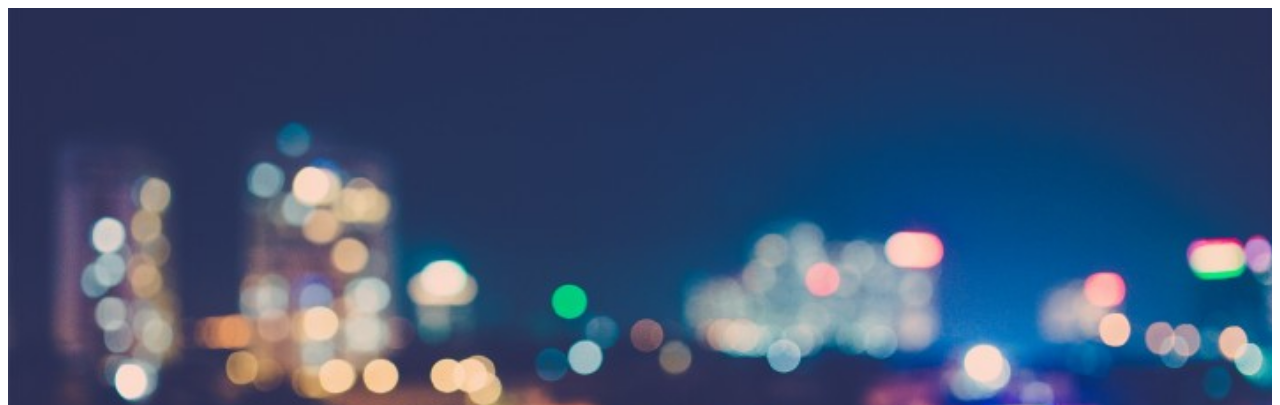
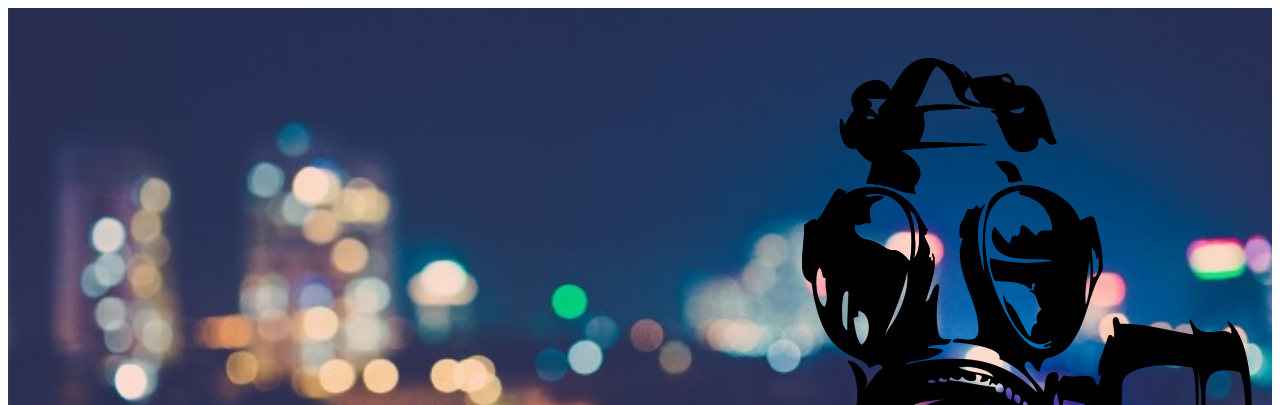
Before and after one commit to nicolenelson/website, a plain HTML site: page index.html in a window 1280 px wide. Shown: the top 405 px of the page. Drawn offline with Linux system fonts and the light colour scheme.

Commit message:
added gas mask

```diff
--- a/index.css
+++ b/index.css
@@ -25,6 +25,15 @@ body{
   margin-left: 40px;
 }
 
+.gas_mask{
+  position: absolute;
+  height: 200px;
+  background-image: url(gas-mask.png);
+  right: 0px;
+  margin-top: 50px;
+  margin-right: 20px;
+}
+
 .content{
   margin-top: 50px;
 }
--- a/index.html
+++ b/index.html
@@ -14,6 +14,9 @@
   <div class="heading_box">
     <span style="font-family: 'Dosis', sans-serif; font-size: 40px; margin-right: 20px; margin-left: 20px;">NICOLE NELSON</span><i style=" font-family: 'Pacifico', cursive; font-size: 24px;  margin-bottom: 8px;"> web developer</i>
   </div>
+
+  <div class="gas_mask"><img src="gas-mask.png" style="float: left;" /></div>
+
 </div>
 
 <br>
```
Also changed, not shown: gas-mask.png (added).
